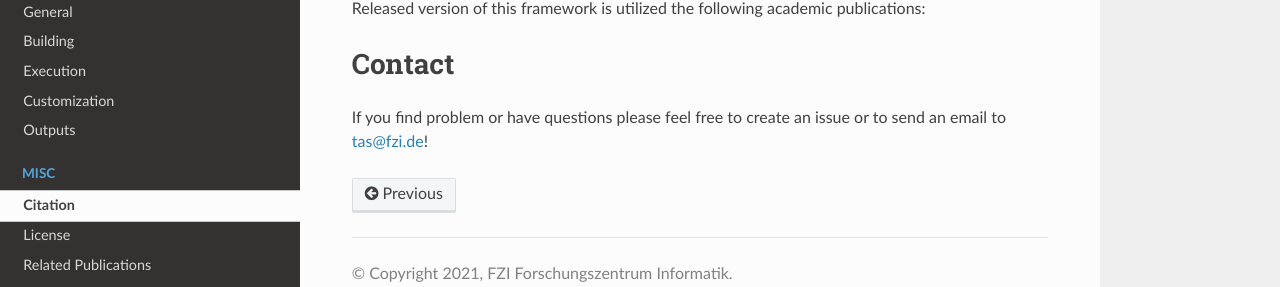
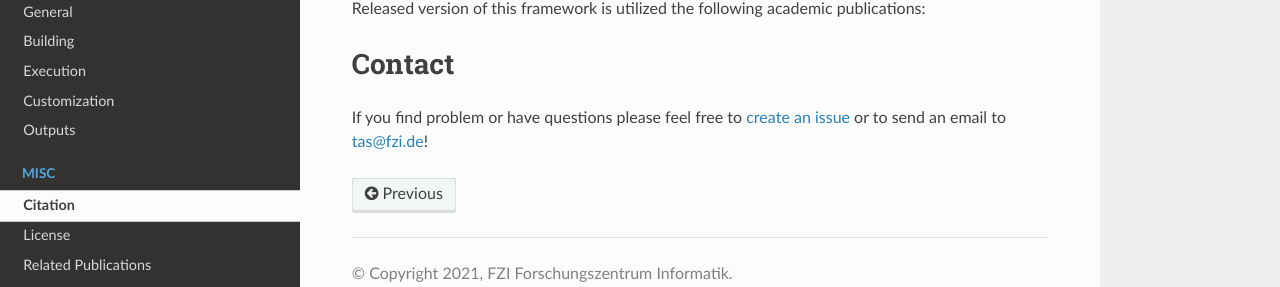
Before and after one commit to fzi-forschungszentrum-informatik/P3IV, a Sphinx documentation site: the page built from docs/sections/misc.md, in a window 1280 px wide and 971 px high. Shown: the part 628-915 px from the top of the window. Built offline with Sphinx 7.4.7 and the Read the Docs theme 2.0.0, drawn with Linux system fonts in a browser that asks for light colours; some of the changed lines change nothing that is shown.

Commit message:
Fix & add links into documentation

```diff
--- a/docs/sections/misc.md
+++ b/docs/sections/misc.md
@@ -13,7 +13,7 @@
 
 ## License
 
-This framework is licensed under the [BSD 3-Clause License](https://github.com/fzi-forschungszentrum-informatik/P3IV/LICENSE).
+This framework is licensed under the [BSD 3-Clause License](https://github.com/fzi-forschungszentrum-informatik/P3IV/blob/master/LICENSE).
 
 ## Related Publications
 
@@ -23,4 +23,4 @@
 
 ## Contact
 
-If you find problem or have questions please feel free to create an issue or to send an email to tas@fzi.de!
+If you find problem or have questions please feel free to [create an issue](https://github.com/fzi-forschungszentrum-informatik/P3IV/issues/new) or to send an email to [tas@fzi.de](mailto:tas@fzi.de)!
```
